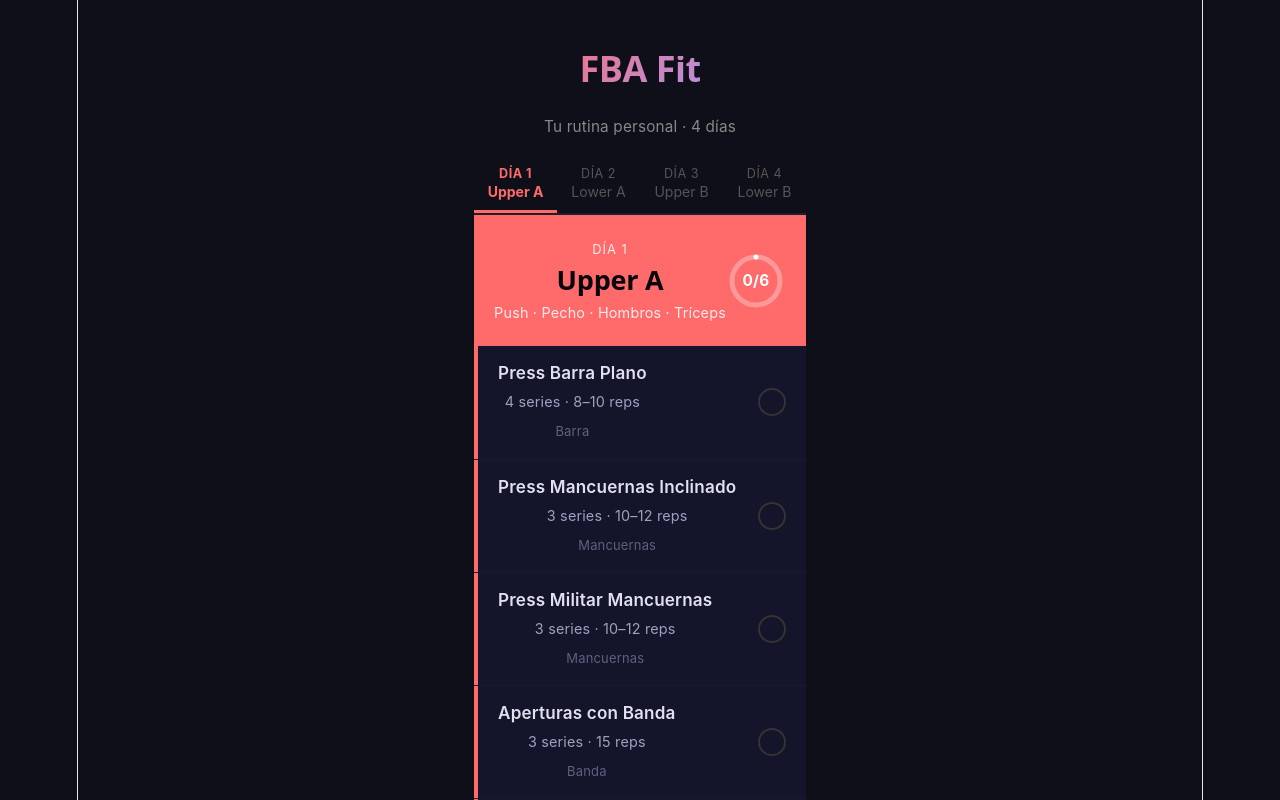
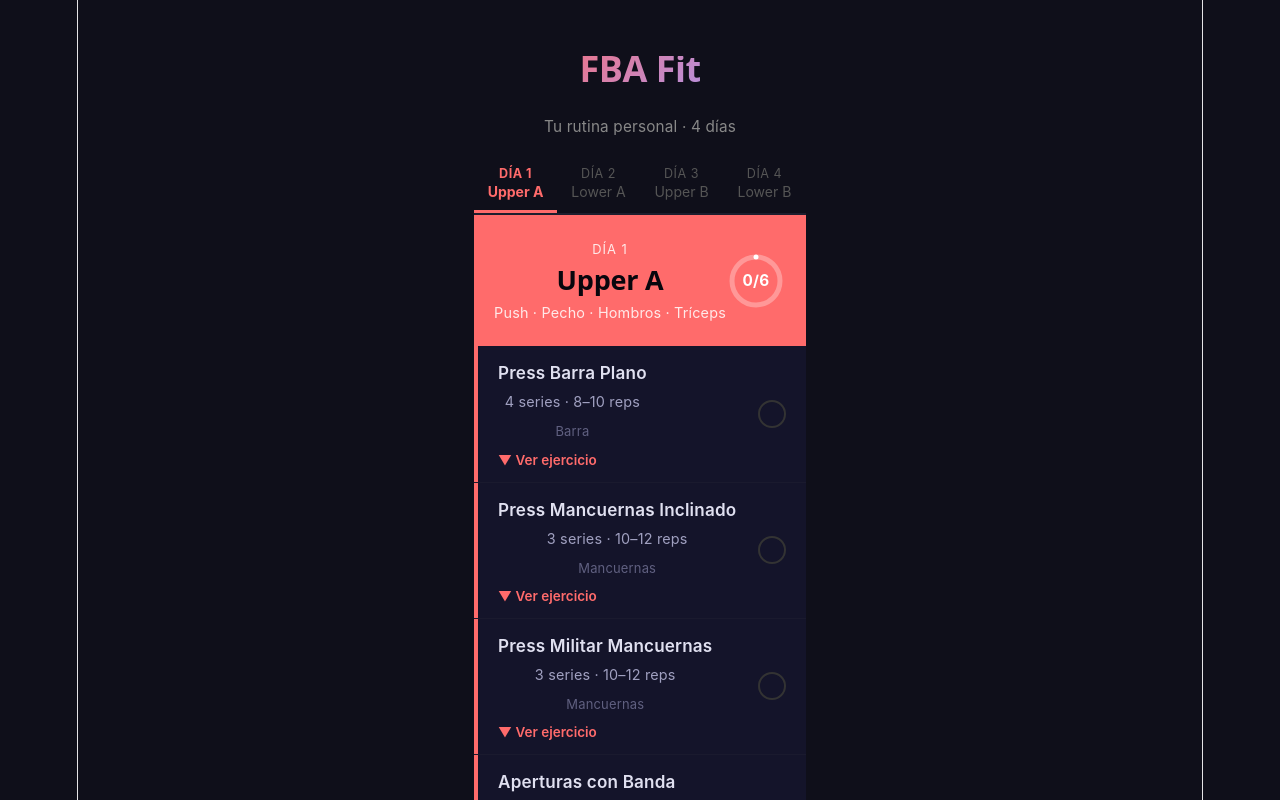
Before and after one commit to yahairaarroyo2-alt/Fabian, a React (Vite) app: page / in a window 1280 px wide. Shown: the top 800 px of the page. Built offline with nearby package versions, Linux system fonts and the light colour scheme.

Commit message:
Add exercise GIF images to each workout exercise
Each exercise now has a "Ver ejercicio" button that shows an animated
GIF demonstrating the correct form for that movement.

https://claude.ai/code/session_01EPDcyKqPQRoMNFUK3meBdU

```diff
--- a/src/App.css
+++ b/src/App.css
@@ -161,6 +161,24 @@ button { cursor: pointer; border: none; background: none; font-family: inherit;
 .exercise-equipment {
   font-size: 0.72rem;
   color: #606080;
+}
+
+.exercise-img-btn {
+  font-size: 0.75rem;
+  font-weight: 600;
+  background: none;
+  border: none;
+  padding: 4px 0 0;
+  cursor: pointer;
+  text-align: left;
+}
+
+.exercise-gif {
+  width: 100%;
+  max-width: 280px;
+  border-radius: 10px;
+  margin-top: 8px;
+  display: block;
 }
 
 .exercise-check {
--- a/src/components/ExerciseCard.jsx
+++ b/src/components/ExerciseCard.jsx
@@ -1,4 +1,13 @@
+import { useState } from "react";
+
 export default function ExerciseCard({ exercise, checked, onToggle, accentColor }) {
+  const [showImage, setShowImage] = useState(false);
+
+  function handleImageToggle(e) {
+    e.stopPropagation();
+    setShowImage((prev) => !prev);
+  }
+
   return (
     <div
       className={`exercise-card ${checked ? "done" : ""}`}
@@ -11,6 +20,23 @@ export default function ExerciseCard({ exercise, checked, onToggle, accentColor
           {exercise.sets} series · {exercise.reps} reps
         </span>
         <span className="exercise-equipment">{exercise.equipment}</span>
+        {exercise.image && (
+          <button
+            className="exercise-img-btn"
+            style={{ color: accentColor }}
+            onClick={handleImageToggle}
+          >
+            {showImage ? "▲ Ocultar" : "▼ Ver ejercicio"}
+          </button>
+        )}
+        {showImage && exercise.image && (
+          <img
+            src={exercise.image}
+            alt={exercise.name}
+            className="exercise-gif"
+            onClick={(e) => e.stopPropagation()}
+          />
+        )}
       </div>
       <div className={`exercise-check ${checked ? "checked" : ""}`}>
         {checked ? "✓" : ""}
--- a/src/data/workouts.js
+++ b/src/data/workouts.js
@@ -6,12 +6,12 @@ export const workouts = [
     focus: "Push · Pecho · Hombros · Tríceps",
     color: "#FF6B6B",
     exercises: [
-      { id: "1-1", name: "Press Barra Plano", sets: 4, reps: "8–10", equipment: "Barra" },
-      { id: "1-2", name: "Press Mancuernas Inclinado", sets: 3, reps: "10–12", equipment: "Mancuernas" },
-      { id: "1-3", name: "Press Militar Mancuernas", sets: 3, reps: "10–12", equipment: "Mancuernas" },
-      { id: "1-4", name: "Aperturas con Banda", sets: 3, reps: "15", equipment: "Banda" },
-      { id: "1-5", name: "Elevaciones Laterales", sets: 3, reps: "15", equipment: "Mancuernas" },
-      { id: "1-6", name: "Extensión Tríceps Barra", sets: 3, reps: "12", equipment: "Barra" },
+      { id: "1-1", name: "Press Barra Plano", sets: 4, reps: "8–10", equipment: "Barra", image: "https://fitnessprogramer.com/wp-content/uploads/2021/02/Barbell-Bench-Press.gif" },
+      { id: "1-2", name: "Press Mancuernas Inclinado", sets: 3, reps: "10–12", equipment: "Mancuernas", image: "https://fitnessprogramer.com/wp-content/uploads/2021/02/Incline-Dumbbell-Press.gif" },
+      { id: "1-3", name: "Press Militar Mancuernas", sets: 3, reps: "10–12", equipment: "Mancuernas", image: "https://fitnessprogramer.com/wp-content/uploads/2021/02/Dumbbell-Shoulder-Press.gif" },
+      { id: "1-4", name: "Aperturas con Banda", sets: 3, reps: "15", equipment: "Banda", image: "https://fitnessprogramer.com/wp-content/uploads/2021/06/Band-Chest-Fly.gif" },
+      { id: "1-5", name: "Elevaciones Laterales", sets: 3, reps: "15", equipment: "Mancuernas", image: "https://fitnessprogramer.com/wp-content/uploads/2021/02/Dumbbell-Lateral-Raise.gif" },
+      { id: "1-6", name: "Extensión Tríceps Barra", sets: 3, reps: "12", equipment: "Barra", image: "https://fitnessprogramer.com/wp-content/uploads/2021/02/EZ-Bar-Lying-Triceps-Extension.gif" },
     ],
   },
   {
@@ -21,12 +21,12 @@ export const workouts = [
     focus: "Quad-dominante · Piernas",
     color: "#4ECDC4",
     exercises: [
-      { id: "2-1", name: "Sentadilla Barra", sets: 4, reps: "6–8", equipment: "Barra" },
-      { id: "2-2", name: "Prensa Piernas con Banda", sets: 3, reps: "12", equipment: "Banda" },
-      { id: "2-3", name: "Zancadas con Mancuernas", sets: 3, reps: "10 c/u", equipment: "Mancuernas" },
-      { id: "2-4", name: "Extensión Cuádriceps (Banco)", sets: 3, reps: "15", equipment: "Banco" },
-      { id: "2-5", name: "Elevación de Pantorrillas", sets: 4, reps: "20", equipment: "Peso corporal" },
-      { id: "2-6", name: "Plancha", sets: 3, reps: "45–60 seg", equipment: "Peso corporal" },
+      { id: "2-1", name: "Sentadilla Barra", sets: 4, reps: "6–8", equipment: "Barra", image: "https://fitnessprogramer.com/wp-content/uploads/2021/02/Barbell-Squat.gif" },
+      { id: "2-2", name: "Prensa Piernas con Banda", sets: 3, reps: "12", equipment: "Banda", image: "https://fitnessprogramer.com/wp-content/uploads/2021/06/Band-Leg-Press.gif" },
+      { id: "2-3", name: "Zancadas con Mancuernas", sets: 3, reps: "10 c/u", equipment: "Mancuernas", image: "https://fitnessprogramer.com/wp-content/uploads/2021/02/Dumbbell-Lunges.gif" },
+      { id: "2-4", name: "Extensión Cuádriceps (Banco)", sets: 3, reps: "15", equipment: "Banco", image: "https://fitnessprogramer.com/wp-content/uploads/2021/02/Leg-Extension.gif" },
+      { id: "2-5", name: "Elevación de Pantorrillas", sets: 4, reps: "20", equipment: "Peso corporal", image: "https://fitnessprogramer.com/wp-content/uploads/2021/02/Standing-Calf-Raise.gif" },
+      { id: "2-6", name: "Plancha", sets: 3, reps: "45–60 seg", equipment: "Peso corporal", image: "https://fitnessprogramer.com/wp-content/uploads/2021/02/Plank.gif" },
     ],
   },
   {
@@ -36,12 +36,12 @@ export const workouts = [
     focus: "Pull · Espalda · Bíceps",
     color: "#A29BFE",
     exercises: [
-      { id: "3-1", name: "Remo Barra Pronado", sets: 4, reps: "8–10", equipment: "Barra" },
-      { id: "3-2", name: "Remo Mancuerna Unilateral", sets: 3, reps: "10 c/u", equipment: "Mancuernas" },
-      { id: "3-3", name: "Curl Bíceps Barra", sets: 3, reps: "10–12", equipment: "Barra" },
-      { id: "3-4", name: "Curl Martillo Mancuernas", sets: 3, reps: "12", equipment: "Mancuernas" },
-      { id: "3-5", name: "Face Pulls con Banda", sets: 3, reps: "15", equipment: "Banda" },
-      { id: "3-6", name: "Encogimientos de Hombros", sets: 3, reps: "15", equipment: "Mancuernas" },
+      { id: "3-1", name: "Remo Barra Pronado", sets: 4, reps: "8–10", equipment: "Barra", image: "https://fitnessprogramer.com/wp-content/uploads/2021/02/Barbell-Bent-Over-Row.gif" },
+      { id: "3-2", name: "Remo Mancuerna Unilateral", sets: 3, reps: "10 c/u", equipment: "Mancuernas", image: "https://fitnessprogramer.com/wp-content/uploads/2021/02/One-Arm-Dumbbell-Row.gif" },
+      { id: "3-3", name: "Curl Bíceps Barra", sets: 3, reps: "10–12", equipment: "Barra", image: "https://fitnessprogramer.com/wp-content/uploads/2021/02/Barbell-Curl.gif" },
+      { id: "3-4", name: "Curl Martillo Mancuernas", sets: 3, reps: "12", equipment: "Mancuernas", image: "https://fitnessprogramer.com/wp-content/uploads/2021/02/Hammer-Curl.gif" },
+      { id: "3-5", name: "Face Pulls con Banda", sets: 3, reps: "15", equipment: "Banda", image: "https://fitnessprogramer.com/wp-content/uploads/2021/06/Band-Face-Pull.gif" },
+      { id: "3-6", name: "Encogimientos de Hombros", sets: 3, reps: "15", equipment: "Mancuernas", image: "https://fitnessprogramer.com/wp-content/uploads/2021/02/Dumbbell-Shrug.gif" },
     ],
   },
   {
@@ -51,12 +51,12 @@ export const workouts = [
     focus: "Hip-dominante · Posterior",
     color: "#FFA07A",
     exercises: [
-      { id: "4-1", name: "Peso Muerto Barra", sets: 4, reps: "5–6", equipment: "Barra" },
-      { id: "4-2", name: "Hip Thrust con Mancuerna", sets: 3, reps: "12", equipment: "Mancuernas" },
-      { id: "4-3", name: "Curl Femoral con Bandas", sets: 3, reps: "12", equipment: "Banda" },
-      { id: "4-4", name: "Buenos Días Barra", sets: 3, reps: "12", equipment: "Barra" },
-      { id: "4-5", name: "Sentadilla Goblet Mancuerna", sets: 3, reps: "12", equipment: "Mancuernas" },
-      { id: "4-6", name: "Crunch con Peso", sets: 3, reps: "15", equipment: "Peso" },
+      { id: "4-1", name: "Peso Muerto Barra", sets: 4, reps: "5–6", equipment: "Barra", image: "https://fitnessprogramer.com/wp-content/uploads/2021/02/Barbell-Deadlift.gif" },
+      { id: "4-2", name: "Hip Thrust con Mancuerna", sets: 3, reps: "12", equipment: "Mancuernas", image: "https://fitnessprogramer.com/wp-content/uploads/2021/02/Dumbbell-Hip-Thrust.gif" },
+      { id: "4-3", name: "Curl Femoral con Bandas", sets: 3, reps: "12", equipment: "Banda", image: "https://fitnessprogramer.com/wp-content/uploads/2021/06/Band-Lying-Leg-Curl.gif" },
+      { id: "4-4", name: "Buenos Días Barra", sets: 3, reps: "12", equipment: "Barra", image: "https://fitnessprogramer.com/wp-content/uploads/2021/02/Barbell-Good-Morning.gif" },
+      { id: "4-5", name: "Sentadilla Goblet Mancuerna", sets: 3, reps: "12", equipment: "Mancuernas", image: "https://fitnessprogramer.com/wp-content/uploads/2021/02/Goblet-Squat.gif" },
+      { id: "4-6", name: "Crunch con Peso", sets: 3, reps: "15", equipment: "Peso", image: "https://fitnessprogramer.com/wp-content/uploads/2021/02/Weighted-Crunch.gif" },
     ],
   },
 ];
```
